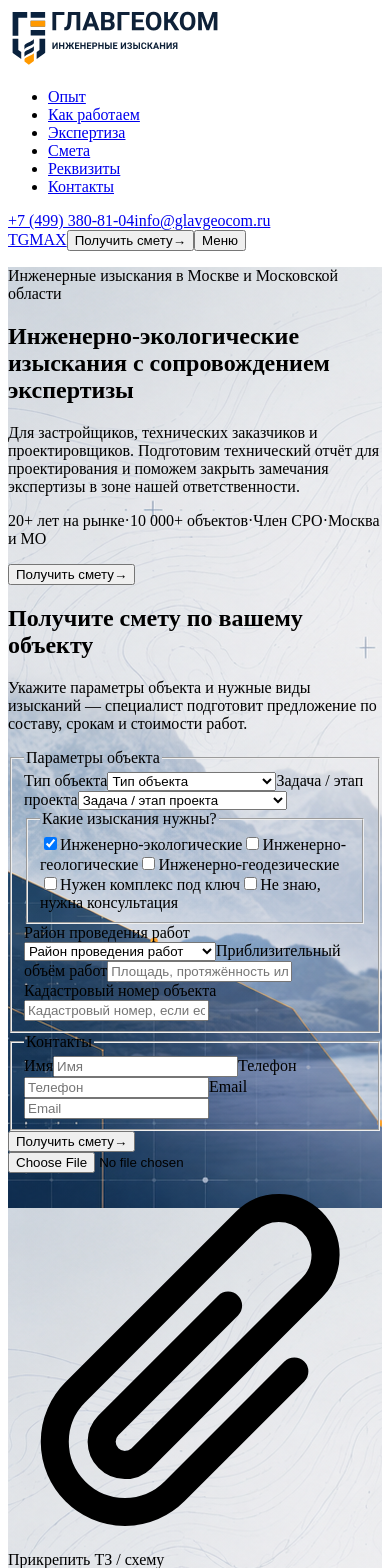
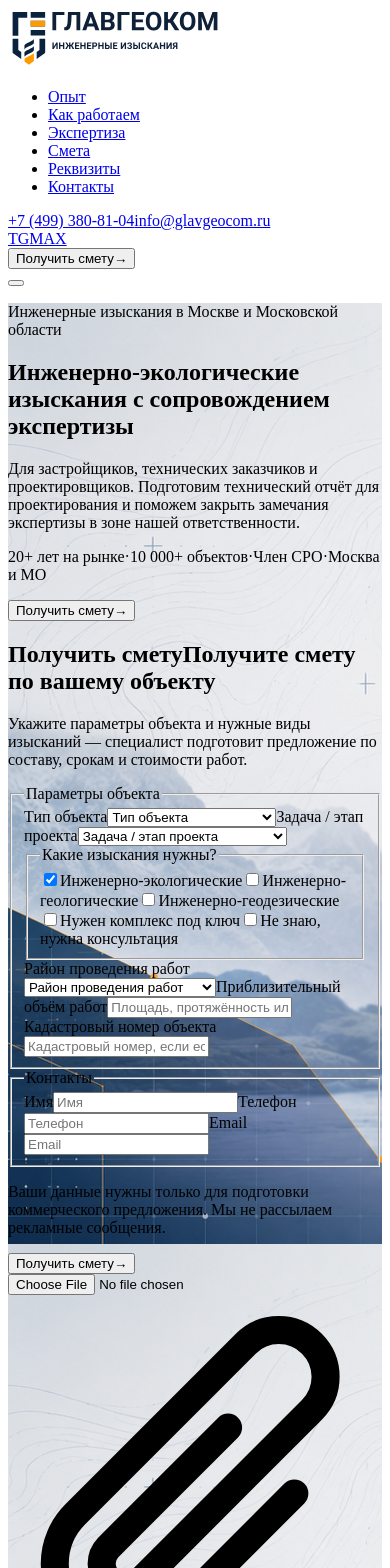
Before and after one commit to denplen/eco-landing, a Next.js app: page / in a window 390 px wide. Shown: the top 1568 px of the page. Built offline with nearby package versions, Linux system fonts and the light colour scheme.

Commit message:
Improve mobile modal and map layout

```diff
--- a/src/components/sections/CredentialsSection.tsx
+++ b/src/components/sections/CredentialsSection.tsx
@@ -81,16 +81,16 @@ export function CredentialsSection() {
             </a>
           </div>
 
-          <div className="mt-6 hidden border border-[#0E2748]/10 bg-white p-1.5 shadow-[0_18px_44px_rgba(14,39,72,0.08)] md:block lg:mt-0 lg:p-2">
+          <div className="mt-6 border border-[#0E2748]/10 bg-white p-1.5 shadow-[0_18px_44px_rgba(14,39,72,0.08)] lg:mt-0 lg:p-2">
             <iframe
               src={yandexMapUrl}
               title="Главгеоком на Яндекс Картах"
               width="100%"
-              height="400"
+              height="440"
               frameBorder="0"
               loading="lazy"
               referrerPolicy="no-referrer-when-downgrade"
-              className="block h-[320px] w-full sm:h-[400px]"
+              className="block h-[440px] w-full md:h-[400px]"
             />
           </div>
         </div>
--- a/src/components/sections/HeroSection.tsx
+++ b/src/components/sections/HeroSection.tsx
@@ -101,14 +101,24 @@ function EstimateForm({ id, compact = false }: EstimateFormProps) {
       className={`bg-white text-[#0E2748] ${
         compact
           ? "border border-[#0E2748]/10 p-4 shadow-[0_28px_75px_rgba(14,39,72,0.16)] ring-1 ring-white/80 sm:p-9"
-          : "p-4 sm:p-10"
+          : "flex h-full flex-col overflow-hidden md:block md:h-auto md:overflow-visible"
       }`}
     >
+      <div
+        className={
+          compact
+            ? ""
+            : "min-h-0 flex-1 overflow-y-auto p-4 pb-3 sm:p-10 md:overflow-visible"
+        }
+      >
       <div className="border-l-3 border-[#F4A11A] pl-4 sm:pl-5">
         <h2 className="text-xl font-semibold leading-tight tracking-tight sm:text-[1.65rem]">
-          Получите смету по вашему объекту
+          <span className="sm:hidden">Получить смету</span>
+          <span className="hidden sm:inline">
+            Получите смету по вашему объекту
+          </span>
         </h2>
-        <p className="mt-2 max-w-xl text-sm leading-6 text-[#0E2748]/58">
+        <p className="mt-2 hidden max-w-xl text-sm leading-6 text-[#0E2748]/58 sm:block">
           Укажите параметры объекта и нужные виды изысканий — специалист
           подготовит предложение по составу, срокам и стоимости работ.
         </p>
@@ -241,14 +251,72 @@ function EstimateForm({ id, compact = false }: EstimateFormProps) {
         </div>
       </fieldset>
 
-      <div className="mt-4 grid gap-2.5 sm:mt-6 sm:grid-cols-[1fr_auto] sm:gap-3">
+      <p
+        className={`mt-4 text-xs leading-5 text-[#0E2748]/42 ${
+          compact ? "hidden" : ""
+        }`}
+      >
+        Ваши данные нужны только для подготовки коммерческого предложения. Мы не
+        рассылаем рекламные сообщения.
+      </p>
+
+      {!compact && (
+        <div className="mt-6 hidden w-full grid-cols-2 gap-4 md:grid">
+          <label className="inline-flex min-h-12 w-full cursor-pointer items-center justify-center gap-2 rounded-sm border-2 border-[#0E2748]/55 bg-white px-5 py-3 text-sm font-semibold text-[#0E2748] transition-all duration-200 hover:border-[#F4A11A] hover:bg-[#F4A11A]/8 hover:shadow-sm focus-within:border-[#F4A11A] focus-within:bg-[#F4A11A]/8">
+            <input type="file" name="brief" className="sr-only" />
+            <svg
+              aria-hidden="true"
+              className="size-4"
+              fill="none"
+              viewBox="0 0 24 24"
+              stroke="currentColor"
+              strokeWidth="1.8"
+            >
+              <path
+                strokeLinecap="round"
+                strokeLinejoin="round"
+                d="m18.375 12.739-7.693 7.693a4.5 4.5 0 0 1-6.364-6.364l10.94-10.94a3 3 0 0 1 4.243 4.243L8.552 18.32a1.5 1.5 0 0 1-2.121-2.121l7.693-7.693"
+              />
+            </svg>
+            Прикрепить ТЗ / схему
+          </label>
+          <CtaButton
+            type="submit"
+            variant="primary"
+            className="w-full px-8"
+          >
+            Получить смету
+          </CtaButton>
+        </div>
+      )}
+
+      </div>
+
+      <div
+        className={
+          compact
+            ? "mt-4 grid gap-2.5 sm:mt-6 sm:grid-cols-[1fr_auto] sm:gap-3"
+            : "sticky bottom-0 z-10 grid shrink-0 grid-cols-2 gap-2 border-t border-[#0E2748]/10 bg-white p-3 shadow-[0_-10px_24px_rgba(14,39,72,0.08)] md:hidden"
+        }
+      >
         <CtaButton
           type="submit"
           variant="primary"
+          className={
+            compact
+              ? "w-full sm:w-auto"
+              : "order-2 min-h-11 w-full px-3 py-2.5 text-sm md:order-2 md:w-auto md:min-w-[220px] md:px-8 md:py-3 md:text-base"
+          }
         >
           Получить смету
         </CtaButton>
-        <label className="inline-flex min-h-11 cursor-pointer items-center justify-center gap-2 rounded-sm border-2 border-[#0E2748]/55 bg-white px-4 py-2.5 text-sm font-semibold text-[#0E2748] transition-all duration-200 hover:border-[#F4A11A] hover:bg-[#F4A11A]/8 hover:shadow-sm focus-within:border-[#F4A11A] focus-within:bg-[#F4A11A]/8 sm:min-h-12 sm:px-5 sm:py-3">
+        <label
+          className={
+            compact
+              ? "inline-flex min-h-11 cursor-pointer items-center justify-center gap-2 rounded-sm border-2 border-[#0E2748]/55 bg-white px-4 py-2.5 text-sm font-semibold text-[#0E2748] transition-all duration-200 hover:border-[#F4A11A] hover:bg-[#F4A11A]/8 hover:shadow-sm focus-within:border-[#F4A11A] focus-within:bg-[#F4A11A]/8 sm:min-h-12 sm:px-5 sm:py-3"
+              : "order-1 inline-flex min-h-11 w-full cursor-pointer items-center justify-center gap-1.5 rounded-sm border border-[#0E2748]/25 bg-white px-3 py-2.5 text-sm font-semibold text-[#0E2748] transition-all duration-200 hover:border-[#F4A11A] hover:bg-[#F4A11A]/8 hover:shadow-sm focus-within:border-[#F4A11A] focus-within:bg-[#F4A11A]/8 md:order-1 md:min-h-12 md:w-auto md:min-w-[220px] md:gap-2 md:border-2 md:border-[#0E2748]/55 md:px-5 md:py-3"
+          }
+        >
           <input type="file" name="brief" className="sr-only" />
           <svg
             aria-hidden="true"
@@ -264,14 +332,23 @@ function EstimateForm({ id, compact = false }: EstimateFormProps) {
               d="m18.375 12.739-7.693 7.693a4.5 4.5 0 0 1-6.364-6.364l10.94-10.94a3 3 0 0 1 4.243 4.243L8.552 18.32a1.5 1.5 0 0 1-2.121-2.121l7.693-7.693"
             />
           </svg>
-          Прикрепить ТЗ / схему
+          {compact ? (
+            "Прикрепить ТЗ / схему"
+          ) : (
+            <>
+              <span className="md:hidden">Прикрепить ТЗ</span>
+              <span className="hidden md:inline">Прикрепить ТЗ / схему</span>
+            </>
+          )}
         </label>
       </div>
 
-      <p className="mt-4 text-xs leading-5 text-[#0E2748]/42">
-        Ваши данные нужны только для подготовки коммерческого предложения. Мы не
-        рассылаем рекламные сообщения.
-      </p>
+      {compact && (
+        <p className="mt-4 text-xs leading-5 text-[#0E2748]/42">
+          Ваши данные нужны только для подготовки коммерческого предложения. Мы
+          не рассылаем рекламные сообщения.
+        </p>
+      )}
     </form>
   );
 }
@@ -443,32 +520,50 @@ export function HeroSection() {
             <a
               href="#contacts"
               aria-label="Связаться в Telegram"
-              className="hidden size-8 items-center justify-center rounded-full border border-[#0E2748]/15 text-[10px] font-bold text-[#0E2748] transition-colors hover:border-[#F4A11A] hover:text-[#F4A11A] sm:inline-flex"
+              className="hidden size-8 items-center justify-center rounded-full border border-[#0E2748]/15 text-[10px] font-bold text-[#0E2748] transition-colors hover:border-[#F4A11A] hover:text-[#F4A11A] lg:inline-flex"
             >
               TG
             </a>
             <a
               href="#contacts"
               aria-label="Связаться в MAX"
-              className="hidden size-8 items-center justify-center rounded-full border border-[#0E2748]/15 text-[10px] font-bold text-[#0E2748] transition-colors hover:border-[#F4A11A] hover:text-[#F4A11A] sm:inline-flex"
+              className="hidden size-8 items-center justify-center rounded-full border border-[#0E2748]/15 text-[10px] font-bold text-[#0E2748] transition-colors hover:border-[#F4A11A] hover:text-[#F4A11A] lg:inline-flex"
             >
               MAX
             </a>
-            <CtaButton
-              onClick={openEstimateModal}
-              variant="primary"
-              className="hidden min-h-9 gap-1.5 px-3 py-2 text-xs shadow-none hover:shadow-sm sm:px-4 sm:text-sm lg:inline-flex"
-            >
-              Получить смету
-            </CtaButton>
+            <div className="hidden lg:block">
+              <CtaButton
+                onClick={openEstimateModal}
+                variant="primary"
+                className="min-h-9 gap-1.5 px-3 py-2 text-xs shadow-none hover:shadow-sm sm:px-4 sm:text-sm"
+              >
+                Получить смету
+              </CtaButton>
+            </div>
             <button
               type="button"
               aria-label="Открыть меню"
               aria-expanded={isMobileNavOpen}
               onClick={() => setIsMobileNavOpen((isOpen) => !isOpen)}
-              className="inline-flex min-h-9 items-center justify-center rounded-sm border border-[#0E2748]/15 px-3 text-xs font-semibold text-[#0E2748] transition-colors hover:border-[#F4A11A] hover:text-[#F4A11A] xl:hidden"
+              className="inline-flex size-10 items-center justify-center rounded-sm border border-[#0E2748]/15 text-[#0E2748] transition-colors hover:border-[#F4A11A] hover:text-[#F4A11A] xl:hidden"
             >
-              Меню
+              <span className="relative block h-4 w-5" aria-hidden="true">
+                <span
+                  className={`absolute left-0 top-0 h-0.5 w-5 bg-current transition-transform duration-200 ${
+                    isMobileNavOpen ? "translate-y-[7px] rotate-45" : ""
+                  }`}
+                />
+                <span
+                  className={`absolute left-0 top-[7px] h-0.5 w-5 bg-current transition-opacity duration-200 ${
+                    isMobileNavOpen ? "opacity-0" : "opacity-100"
+                  }`}
+                />
+                <span
+                  className={`absolute left-0 top-[14px] h-0.5 w-5 bg-current transition-transform duration-200 ${
+                    isMobileNavOpen ? "-translate-y-[7px] -rotate-45" : ""
+                  }`}
+                />
+              </span>
             </button>
           </div>
         </div>
@@ -588,7 +683,7 @@ export function HeroSection() {
           role="dialog"
           aria-modal="true"
           aria-label="Получить смету"
-          className={`fixed inset-0 z-50 flex items-center justify-center bg-[#0E2748]/74 p-3 backdrop-blur-[6px] transition-opacity duration-200 sm:p-6 ${
+          className={`fixed inset-0 z-50 flex items-start justify-center overflow-y-auto bg-[#0E2748]/74 px-2 py-2 backdrop-blur-[6px] transition-opacity duration-200 sm:items-center sm:px-6 sm:py-8 ${
             isEstimateModalVisible ? "opacity-100" : "opacity-0"
           }`}
           onMouseDown={(event) => {
@@ -598,7 +693,7 @@ export function HeroSection() {
           }}
         >
           <div
-            className={`relative max-h-[calc(100dvh-24px)] w-[calc(100vw-24px)] max-w-none overflow-y-auto border border-[#F4A11A]/35 bg-white shadow-[0_40px_120px_rgba(0,0,0,0.42)] ring-1 ring-white/60 transition-all duration-200 sm:max-h-[calc(100vh-3rem)] sm:w-full sm:max-w-3xl ${
+            className={`relative mx-auto my-2 flex h-[calc(100dvh-16px)] w-[calc(100vw-16px)] max-w-none flex-col overflow-hidden border border-[#F4A11A]/35 bg-white shadow-[0_40px_120px_rgba(0,0,0,0.42)] ring-1 ring-white/60 transition-all duration-200 sm:my-0 sm:h-auto sm:max-h-[calc(100vh-64px)] sm:w-full sm:max-w-3xl ${
               isEstimateModalVisible
                 ? "translate-y-0 scale-100 opacity-100"
                 : "translate-y-2 scale-[0.985] opacity-0"
@@ -608,7 +703,7 @@ export function HeroSection() {
               type="button"
               aria-label="Закрыть окно"
               onClick={closeEstimateModal}
-              className="sticky right-3 top-3 z-10 ml-auto mr-3 mt-3 inline-flex size-9 items-center justify-center rounded-full border border-[#0E2748]/12 bg-white text-xl leading-none text-[#0E2748]/60 shadow-sm transition-all duration-200 hover:border-[#F4A11A] hover:text-[#0E2748] hover:shadow-sm sm:absolute sm:mr-0 sm:mt-0"
+              className="absolute right-2 top-2 z-10 inline-flex size-8 items-center justify-center rounded-full border border-[#0E2748]/12 bg-white text-lg leading-none text-[#0E2748]/60 shadow-sm transition-all duration-200 hover:border-[#F4A11A] hover:text-[#0E2748] hover:shadow-sm sm:right-3 sm:top-3 sm:size-9 sm:text-xl"
             >
               ×
             </button>
```
Also changed, not shown: src/components/sections/ScopeAndDeliverablesSection.tsx (+4 -4 lines).
